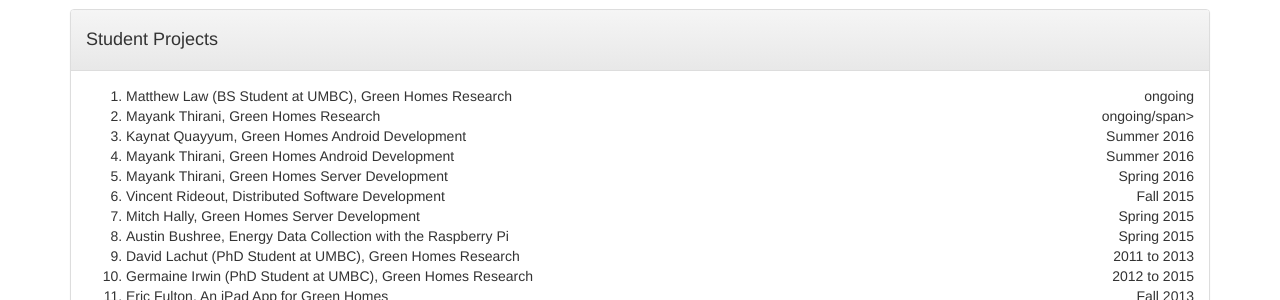
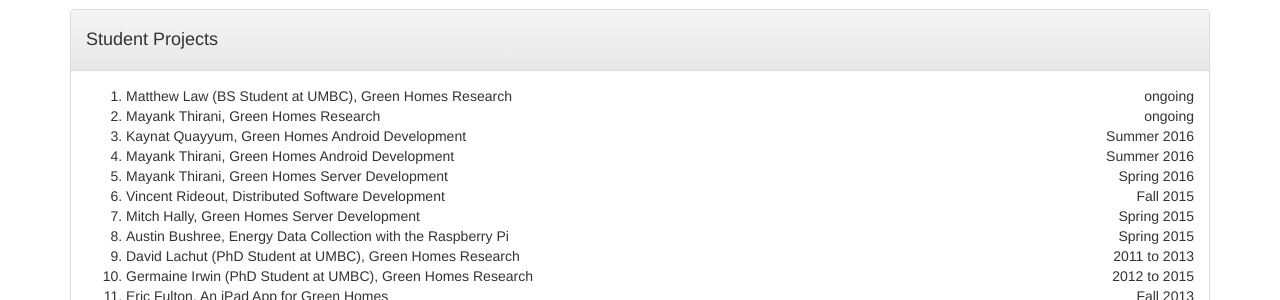
Before and after one commit to srollins/srollins.github.io, a Jekyll site: the page built from vita.html, in a window 1280 px wide and 900 px high, scrolled down 5226 px. Shown: the part 152-452 px from the top of the window. Built offline with Jekyll 4.4.1, drawn with Linux system fonts in a browser that asks for light colours; nearby versions of some CDN libraries; library files that are not in the unit come from our copies.

Commit message:
fix typo

```diff
--- a/vita.html
+++ b/vita.html
@@ -462,7 +462,7 @@ title: CV
 
 		<ol>
 			<li>Matthew Law (BS Student at UMBC), Green Homes Research <span style="float:right;">ongoing</span></li>
-			<li>Mayank Thirani, Green Homes Research <span style="float:right;">ongoing/span></li>
+			<li>Mayank Thirani, Green Homes Research <span style="float:right;">ongoing</span></li>
 			<li>Kaynat Quayyum, Green Homes Android Development <span style="float:right;">Summer 2016</span></li>
 			<li>Mayank Thirani, Green Homes Android Development <span style="float:right;">Summer 2016</span></li>
 			<li>Mayank Thirani, Green Homes Server Development <span style="float:right;">Spring 2016</span></li>
```
Also changed, not shown: 1 other file.
